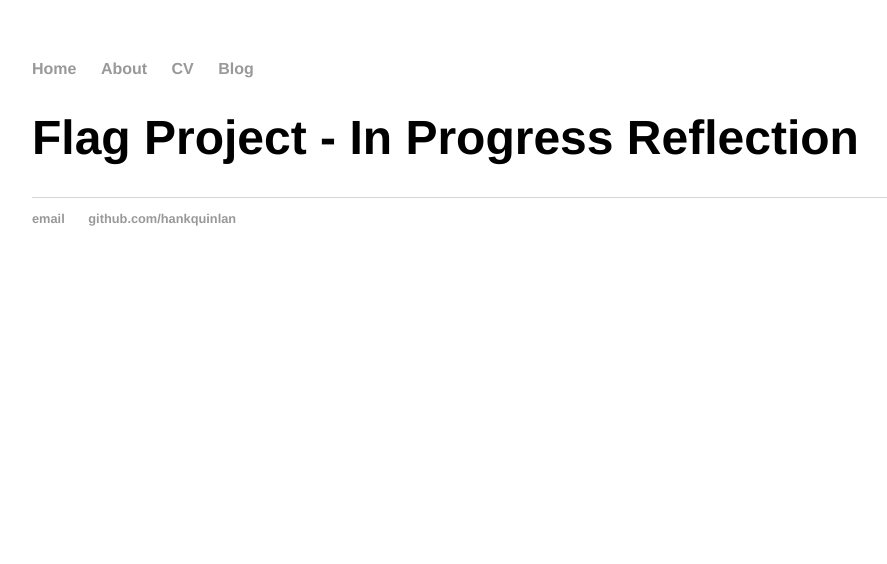
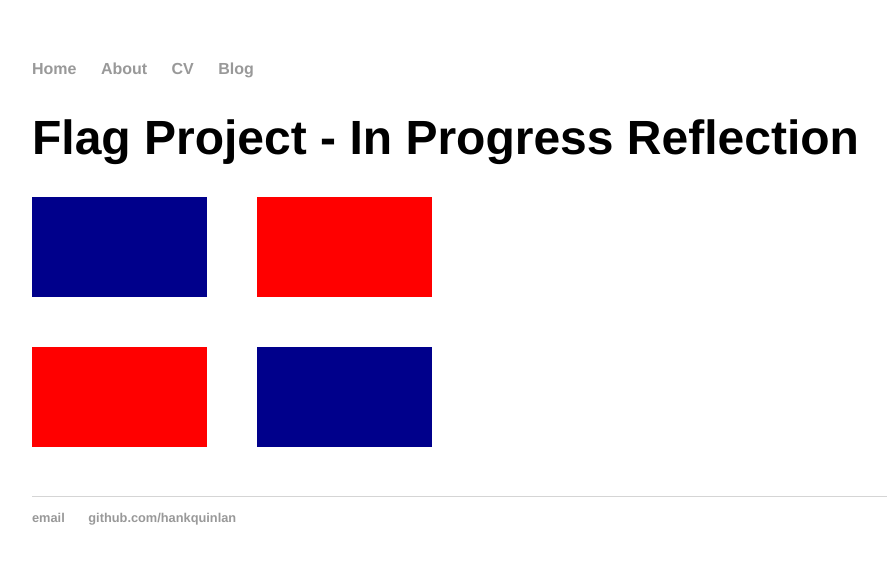
Before and after one commit to kedwinm8662/kedwinm8662.github.io, a Jekyll site: the page built from _posts/2018-12-13-kedwin-post9-site-launched.md, in a window 1280 px wide. Shown: the top 564 px of the page, without its empty margins (160-1047 px from the left). Built offline with Jekyll 4.4.1, drawn with Linux system fonts in a browser that asks for light colours.

Commit message:
Update 2018-12-13-kedwin-post9-site-launched.md

```diff
--- a/_posts/2018-12-13-kedwin-post9-site-launched.md
+++ b/_posts/2018-12-13-kedwin-post9-site-launched.md
@@ -5,3 +5,6 @@
 ---
 
 <h1> Flag Project - In Progress Reflection </h1>
+
+
+![My Flag](/images/flag.png)
```
